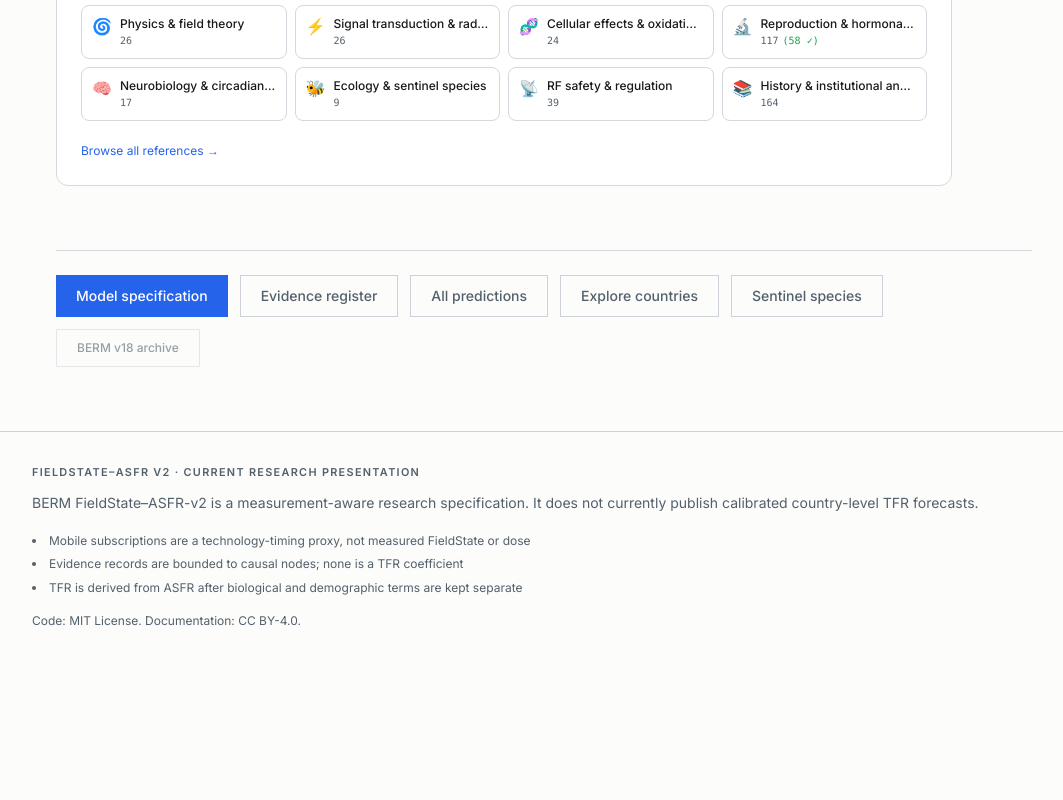
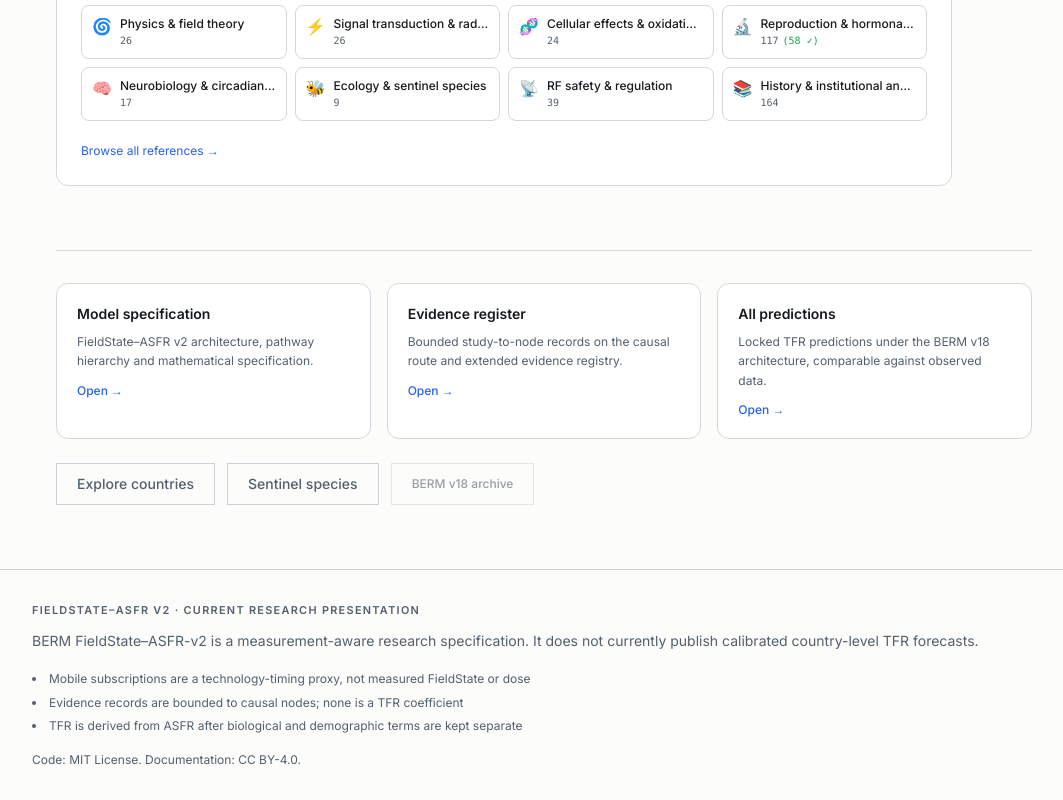
Before and after one commit to joetuotto/extinctionfield, a Next.js app in the folder website/: page /en in a window 1280 px wide. Shown: the part 5612-6412 px from the top of the page, without its empty margins (96-1159 px from the left). Before the commit the page ends 6273 px from the top, so only its background shows below. Built offline with nearby package versions, Linux system fonts and the light colour scheme; no server answers.

Commit message:
site: replace homepage nav buttons with styled cards
Three main entry points (Model, Evidence, Predictions) now use
descriptive cards matching the model sub-page card style.
Secondary links (Explore, Sentinel, Archive) remain as buttons.

Co-Authored-By: Claude Opus 4.6 <noreply@anthropic.com>

```diff
--- a/website/app/[locale]/page.tsx
+++ b/website/app/[locale]/page.tsx
@@ -448,14 +448,51 @@ export default async function Home({
         <ReferencesSummary locale={activeLocale} />
       </section>
 
-      {/* Navigation links */}
-      <section className="flex flex-wrap gap-3 border-t border-card-border pt-6">
-        <Link href={`${prefix}/model`} className="inline-flex items-center bg-accent px-5 py-2.5 text-sm font-medium text-white transition-colors hover:bg-accent-hover">{d.methods}</Link>
-        <Link href={`${prefix}/evidence`} className="inline-flex items-center border border-border px-5 py-2.5 text-sm font-medium text-foreground-muted transition-colors hover:text-foreground">{d.evidence}</Link>
-        <Link href={`${prefix}/predictions`} className="inline-flex items-center border border-border px-5 py-2.5 text-sm font-medium text-foreground-muted transition-colors hover:text-foreground">{d.predictions}</Link>
-        <Link href={`${prefix}/explore`} className="inline-flex items-center border border-border px-5 py-2.5 text-sm font-medium text-foreground-muted transition-colors hover:text-foreground">{d.explore}</Link>
-        <Link href={`${prefix}/sentinel`} className="inline-flex items-center border border-border px-5 py-2.5 text-sm font-medium text-foreground-muted transition-colors hover:text-foreground">{d.sentinel}</Link>
-        <Link href={`${prefix}/berm-v18`} className="inline-flex items-center border border-border/50 px-5 py-2.5 text-xs font-medium text-foreground-muted/60 transition-colors hover:text-foreground-muted">{d.archive}</Link>
+      {/* Navigation cards */}
+      <section className="border-t border-card-border pt-8">
+        <div className="grid gap-4 sm:grid-cols-3 mb-6">
+          <Link
+            href={`${prefix}/model`}
+            className="group rounded-xl border border-card-border bg-card-bg p-5 transition-colors hover:border-accent/40"
+          >
+            <h3 className="text-sm font-semibold group-hover:text-accent transition-colors">{d.methods}</h3>
+            <p className="mt-2 text-xs leading-relaxed text-foreground-muted">
+              {activeLocale === "fi"
+                ? "FieldState–ASFR v2 -arkkitehtuuri, polkuhierarkia ja matemaattinen määrittely."
+                : "FieldState–ASFR v2 architecture, pathway hierarchy and mathematical specification."}
+            </p>
+            <p className="mt-3 text-xs font-medium text-accent">{activeLocale === "fi" ? "Avaa" : "Open"} →</p>
+          </Link>
+          <Link
+            href={`${prefix}/evidence`}
+            className="group rounded-xl border border-card-border bg-card-bg p-5 transition-colors hover:border-accent/40"
+          >
+            <h3 className="text-sm font-semibold group-hover:text-accent transition-colors">{d.evidence}</h3>
+            <p className="mt-2 text-xs leading-relaxed text-foreground-muted">
+              {activeLocale === "fi"
+                ? "Rajatut tutkimus–solmu-tietueet kausaalireitillä ja laajennettu evidenssirekisteri."
+                : "Bounded study-to-node records on the causal route and extended evidence registry."}
+            </p>
+            <p className="mt-3 text-xs font-medium text-accent">{activeLocale === "fi" ? "Avaa" : "Open"} →</p>
+          </Link>
+          <Link
+            href={`${prefix}/predictions`}
+            className="group rounded-xl border border-card-border bg-card-bg p-5 transition-colors hover:border-accent/40"
+          >
+            <h3 className="text-sm font-semibold group-hover:text-accent transition-colors">{d.predictions}</h3>
+            <p className="mt-2 text-xs leading-relaxed text-foreground-muted">
+              {activeLocale === "fi"
+                ? "Lukitut TFR-ennusteet BERM v18 -arkkitehtuurilla, vertailtavissa havaittuun dataan."
+                : "Locked TFR predictions under the BERM v18 architecture, comparable against observed data."}
+            </p>
+            <p className="mt-3 text-xs font-medium text-accent">{activeLocale === "fi" ? "Avaa" : "Open"} →</p>
+          </Link>
+        </div>
+        <div className="flex flex-wrap gap-3">
+          <Link href={`${prefix}/explore`} className="inline-flex items-center border border-border px-5 py-2.5 text-sm font-medium text-foreground-muted transition-colors hover:text-foreground">{d.explore}</Link>
+          <Link href={`${prefix}/sentinel`} className="inline-flex items-center border border-border px-5 py-2.5 text-sm font-medium text-foreground-muted transition-colors hover:text-foreground">{d.sentinel}</Link>
+          <Link href={`${prefix}/berm-v18`} className="inline-flex items-center border border-border/50 px-5 py-2.5 text-xs font-medium text-foreground-muted/60 transition-colors hover:text-foreground-muted">{d.archive}</Link>
+        </div>
       </section>
     </div>
   );
```
